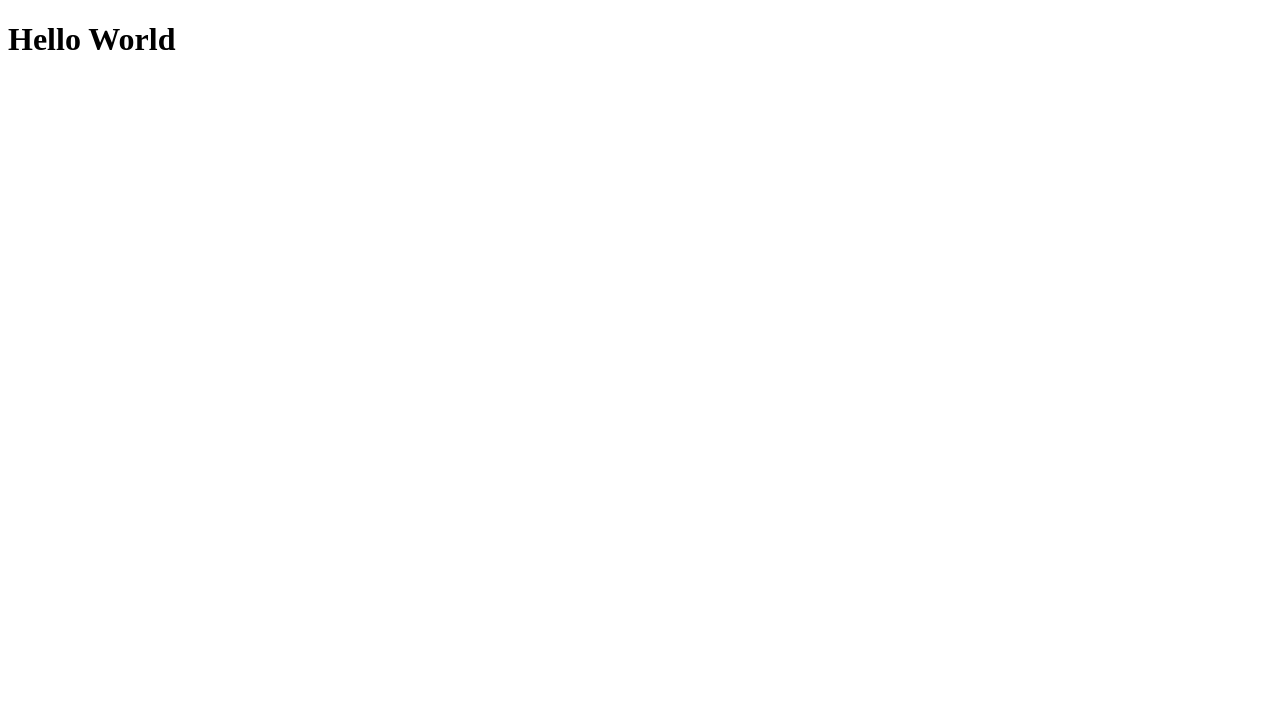
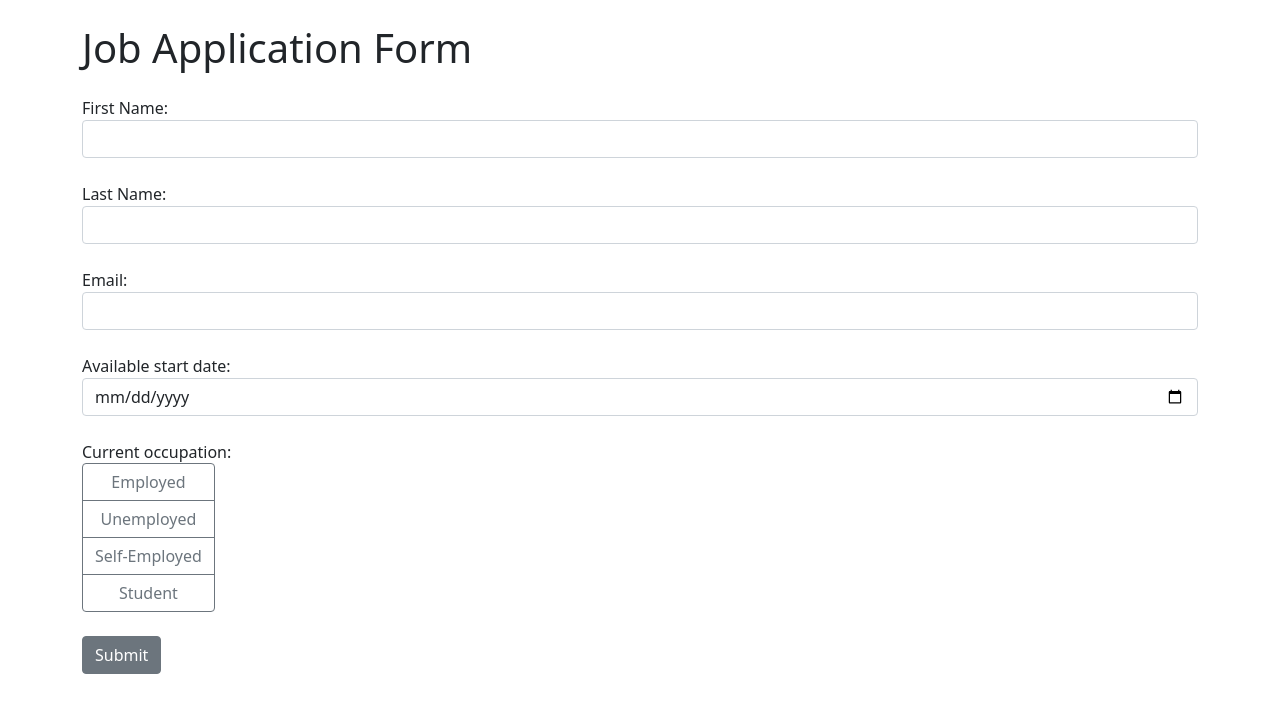
Before and after one commit to DeveshGautam2000/Django-Project-1, a Django app: page / in a window 1280 px wide. Before the commit the part shown is almost empty. Shown: the top 713 px of the page. Run offline with Django 4.2, Linux system fonts and the light colour scheme.

Commit message:
Adding HTML file

```diff
--- a/job_application/templates/index.html
+++ b/job_application/templates/index.html
@@ -1,12 +1,123 @@
 <!DOCTYPE html>
-<html lang="en">
+<html>
   <head>
-    <meta charset="UTF-8" />
-    <meta http-equiv="X-UA-Compatible" content="IE=edge" />
-    <meta name="viewport" content="width=device-width, initial-scale=1.0" />
-    <title>Document</title>
+    <meta charset="utf-8" />
+    <meta
+      name="viewport"
+      content="width=device-width, initial-scale=1, shrink-to-fit=no"
+    />
+    <link
+      rel="stylesheet"
+      href="https://cdn.jsdelivr.net/npm/bootstrap@5.1.3/dist/css/bootstrap.min.css"
+    />
   </head>
   <body>
-    <h1>Hello World</h1>
+    <div class="container">
+      <h1 class="mt-4 mb-4">Job Application Form</h1>
+      <form method="post">
+        {% csrf_token %}
+        <div class="form-group mb-4">
+          <label for="first_name">First Name:</label>
+          <input
+            class="form-control"
+            type="text"
+            id="first_name"
+            name="first_name"
+            required
+          />
+        </div>
+        <div class="form-group mb-4">
+          <label for="last_name">Last Name:</label>
+          <input
+            class="form-control"
+            type="text"
+            id="last_name"
+            name="last_name"
+            required
+          />
+        </div>
+        <div class="form-group mb-4">
+          <label for="email">Email:</label>
+          <input
+            class="form-control"
+            type="email"
+            id="email"
+            name="email"
+            required
+          />
+        </div>
+        <div class="form-group mb-4">
+          <label for="date">Available start date:</label>
+          <input
+            class="form-control"
+            type="date"
+            id="date"
+            name="date"
+            required
+          />
+        </div>
+        <div class="form-group mb-4">
+          <label>Current occupation: </label>
+          <br />
+          <div class="btn-group-vertical" id="occupation">
+            <input
+              class="btn-check form-check-input"
+              type="radio"
+              id="employed"
+              name="occupation"
+              value="employed"
+              required
+            />
+            <label class="btn btn-outline-secondary" for="employed"
+              >Employed</label
+            >
+
+            <input
+              class="btn-check form-check-input"
+              type="radio"
+              id="unemployed"
+              name="occupation"
+              value="unemployed"
+              required
+            />
+            <label class="btn btn-outline-secondary" for="unemployed"
+              >Unemployed</label
+            >
+
+            <input
+              class="btn-check form-check-input"
+              type="radio"
+              id="self-employed"
+              name="occupation"
+              value="self-employed"
+              required
+            />
+            <label class="btn btn-outline-secondary" for="self-employed"
+              >Self-Employed</label
+            >
+
+            <input
+              class="btn-check form-check-input"
+              type="radio"
+              id="student"
+              name="occupation"
+              value="student"
+              required
+            />
+            <label class="btn btn-outline-secondary" for="student"
+              >Student</label
+            >
+          </div>
+        </div>
+        <button class="btn btn-secondary mb-4" type="submit">Submit</button>
+        {% if messages %}
+        <div class="alert alert-success">
+          {% for message in messages %} {{ message }} {% endfor %}
+        </div>
+        {% endif %}
+      </form>
+    </div>
+    <script src="https://code.jquery.com/jquery-3.6.0.min.js"></script>
+    <script src="https://cdn.jsdelivr.net/npm/bootstrap@5.1.3/dist/js/bootstrap.min.js"></script>
   </body>
 </html>
```
